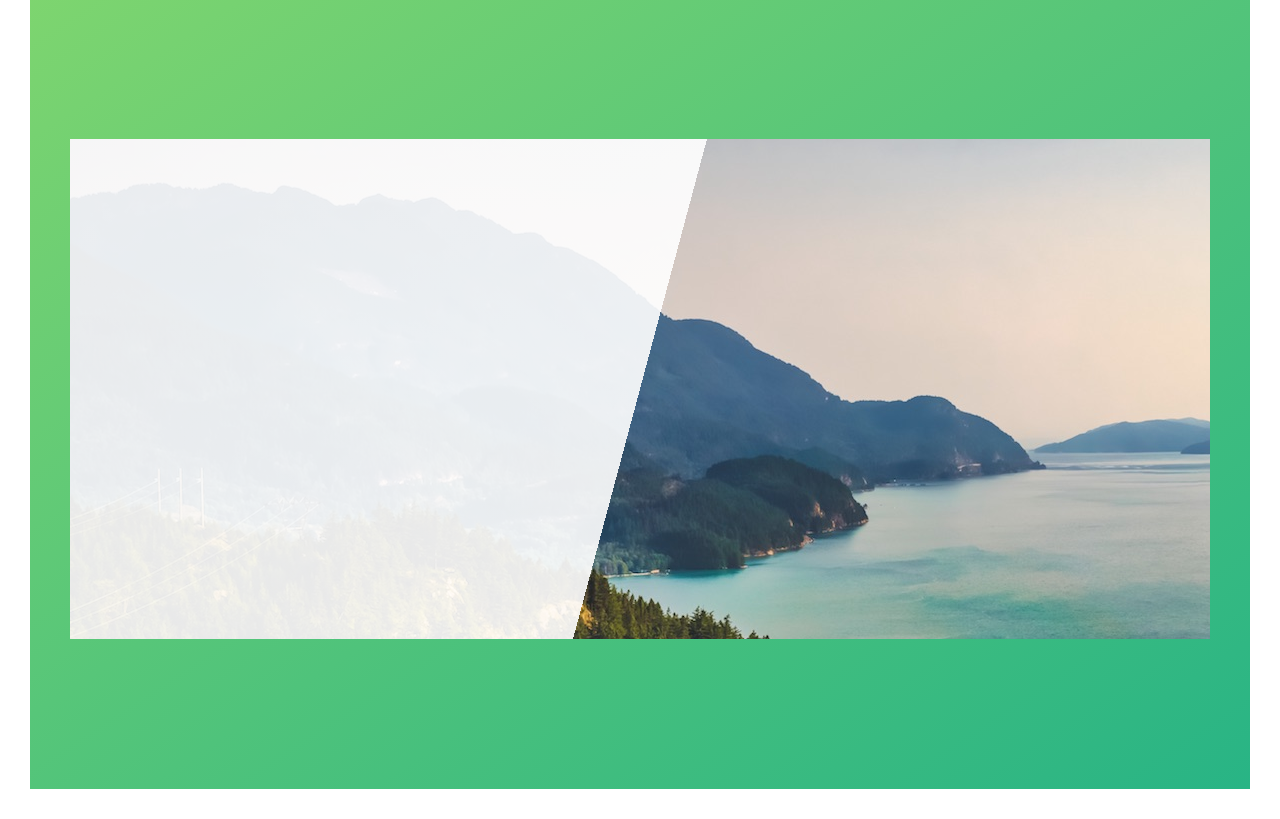
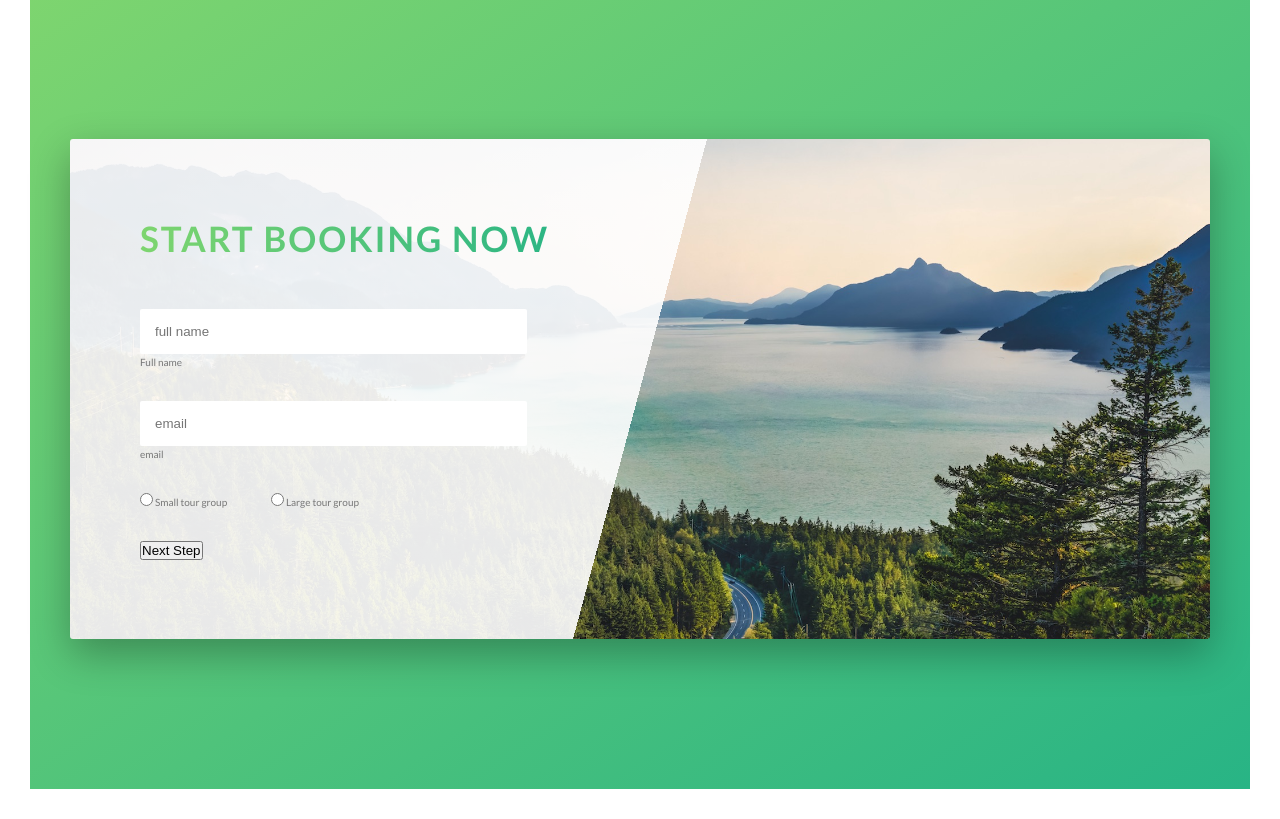
Before and after one commit to elmi-elmi/demo-CSS-Natours, a website: page index.html in a window 1280 px wide. Shown: the part 4360-5179 px from the top of the page. Drawn offline with Linux system fonts and the light colour scheme.

Commit message:
form input and radio button

```diff
--- a/index.html
+++ b/index.html
@@ -292,6 +292,39 @@
     <section class="section-book">
         <div class="row">
             <div class="book">
+                <div class="book__form">
+                    <form action="" class="form">
+                        <div class="u-margin-medium">
+                            <div class="heading-secondary">
+                                Start booking now
+                            </div>
+                        </div>
+                        <div>
+                        <div class="form__group">
+                            <input class="form__input" type="text" id="name" placeholder="full name">
+                            <label class="form__label" for="name">Full name</label>
+                        </div>
+                        <div class="form__group">
+                            <input class="form__input" type="email" id="email" placeholder="email">
+                            <label class="form__label" for="email">email</label>
+                        </div>
+                        <div class="form__group">
+                            <div class="form__radio-group">
+                                <input type="radio" id="small">
+                                <label for="small">Small tour group</label>
+
+                            </div>
+                            <div class="form__radio-group">
+                                <input type="radio" id="large">
+                                <label for="large">Large tour group</label>
+
+                            </div>
+                        </div>
+                        </div>
+                        <button class="btn">Next Step</button>
+                    </form>
+
+                </div>
 
             </div>
         </div>
--- /dev/null
+++ b/sass/components/_form.scss
@@ -0,0 +1,23 @@
+.form {
+  &__group{
+      margin-bottom: 3rem;
+    }
+
+
+  &__input {
+    display:block;
+    width: 90%;
+    border:none;
+    padding:1.5rem;
+    border-radius: 2px;
+
+  }
+
+  &__label {
+  }
+
+  &__radio-group{
+    width: 30%;
+    display: inline-block;
+  }
+}
--- a/sass/main.scss
+++ b/sass/main.scss
@@ -16,6 +16,7 @@
 @import "components/card";
 @import "components/story";
 @import "components/bg-video";
+@import "components/form";
 
 @import "page/home";
 
--- a/sass/page/_home.scss
+++ b/sass/page/_home.scss
@@ -53,4 +53,12 @@
                   transparent 100%
   ),
   url("../img/nat-10.jpg");
+  background-size: 100%; // cover
+  box-shadow:0 1.5rem 4rem rgba($color-black,0.3);
+  border-radius: 3px;
+  &__form{
+    width: 50%;
+    padding:7rem
+
+  }
 }
```
Also changed, not shown: sass/layout/_grid.scss (+23 -18 lines), css/style.css, sass/main.css, 2 other files.
